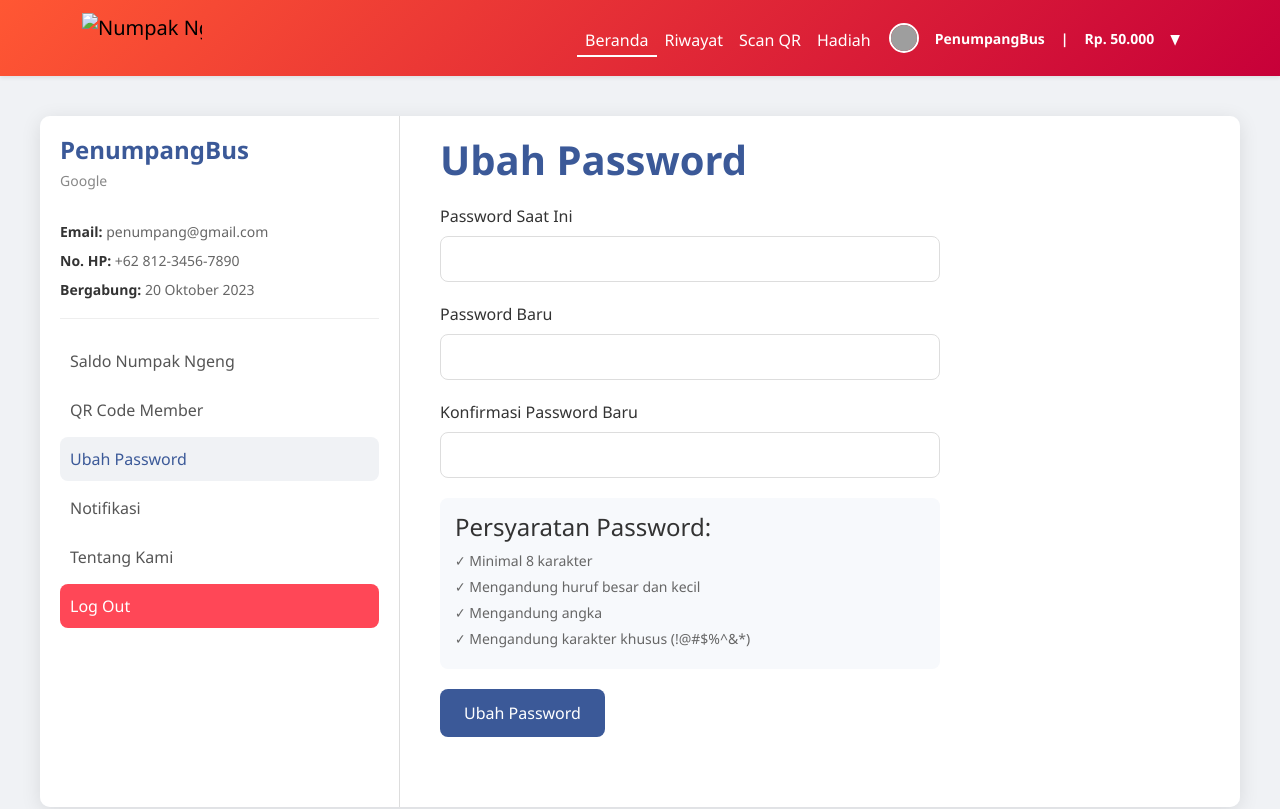
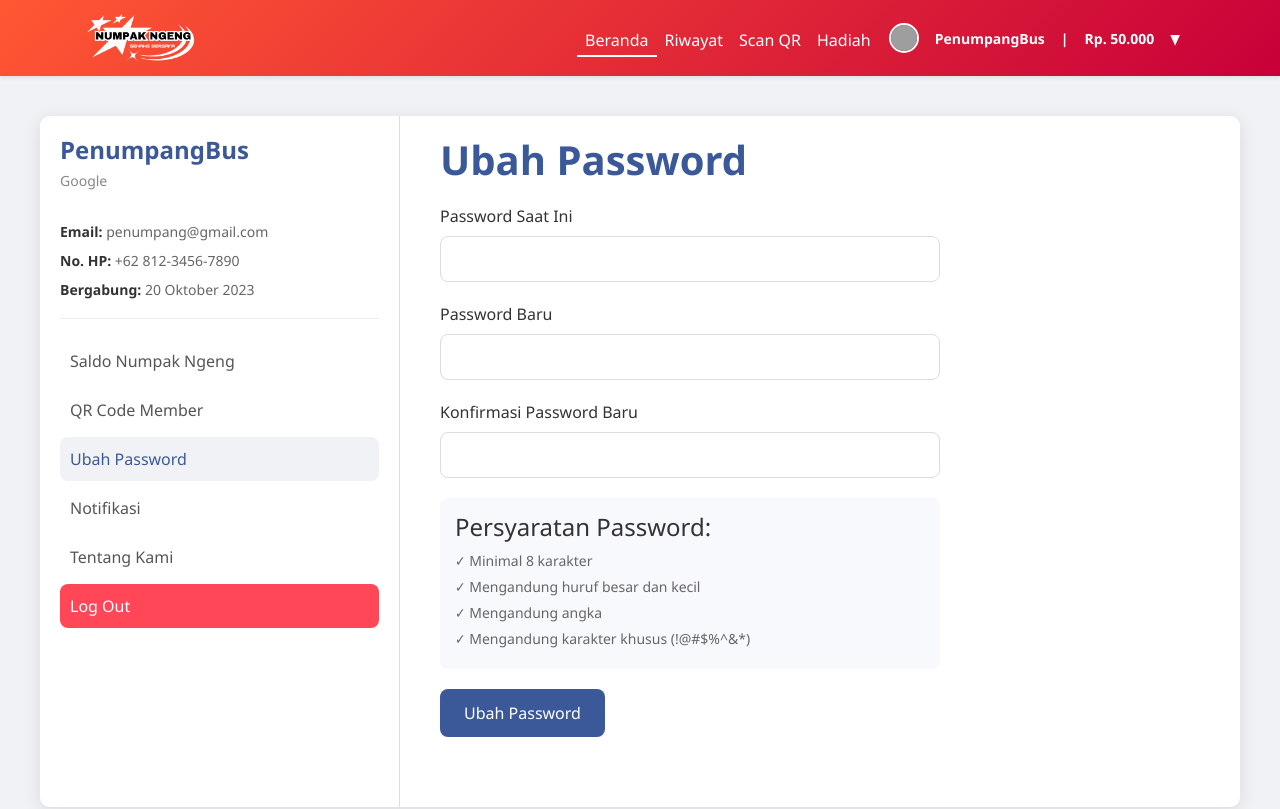
Before and after one commit to mhmmdrzqbgs/NumpakNgeng, a plain HTML site: page ubah_password.html in a window 1280 px wide. Shown: the top 809 px of the page. Drawn offline with nearby package versions, Linux system fonts and the light colour scheme; grey boxes are pictures that could not be loaded.

Commit message:
Update ubah_password.html

```diff
--- a/ubah_password.html
+++ b/ubah_password.html
@@ -409,7 +409,7 @@
     <header class="navbar navbar-expand-lg custom-navbar shadow-sm sticky-top">
         <div class="container">
             <a class="navbar-brand" href="#">
-                <img src="logo_numpak_ngeng.png" alt="Numpak Ngeng" class="logo">
+                <img src="./assets/img/logo_numpak_ngeng.png" alt="Numpak Ngeng" class="logo">
             </a>
             <button class="navbar-toggler" type="button" data-bs-toggle="collapse" data-bs-target="#navbarNav" aria-controls="navbarNav" aria-expanded="false" aria-label="Toggle navigation">
                 <span class="navbar-toggler-icon"></span>
```
